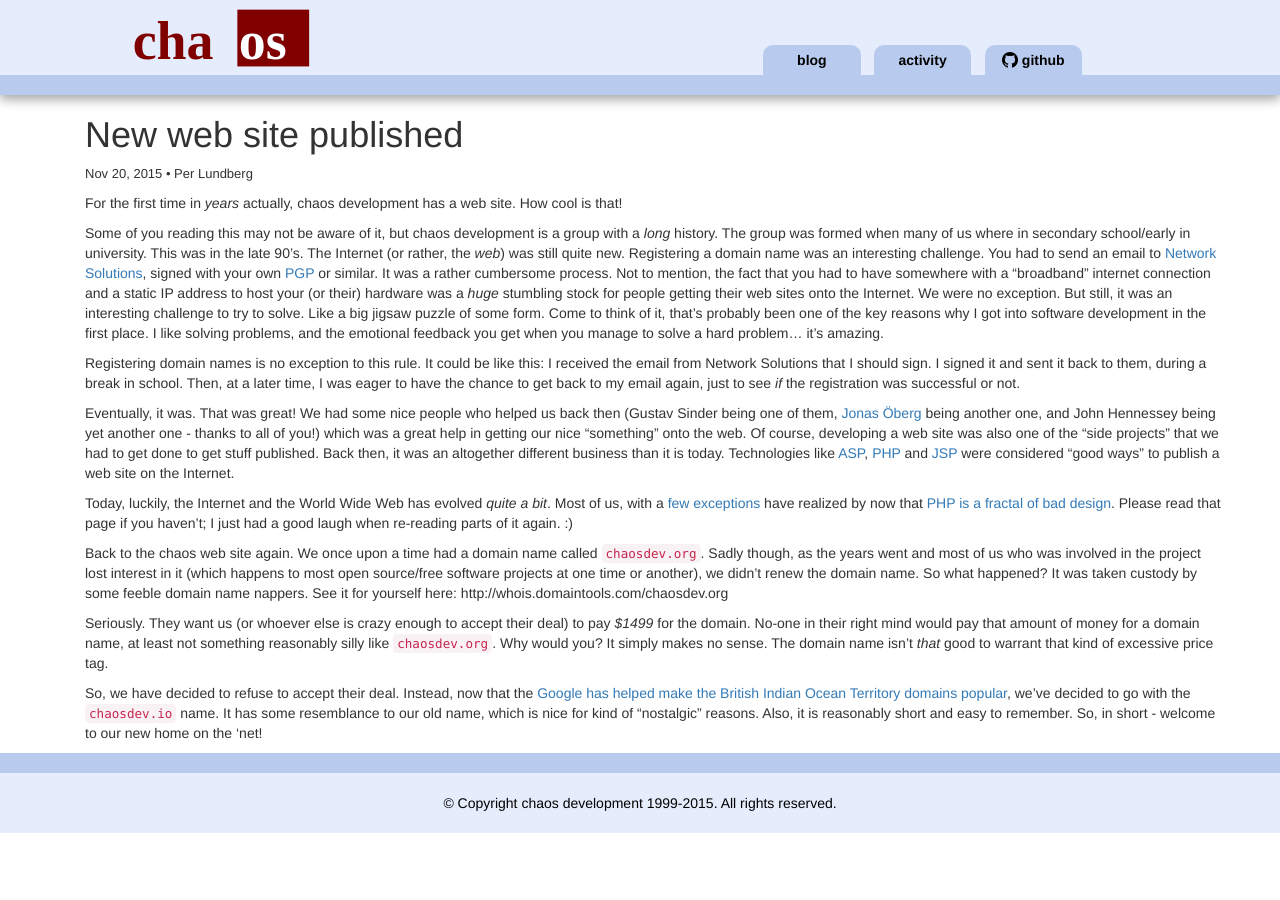
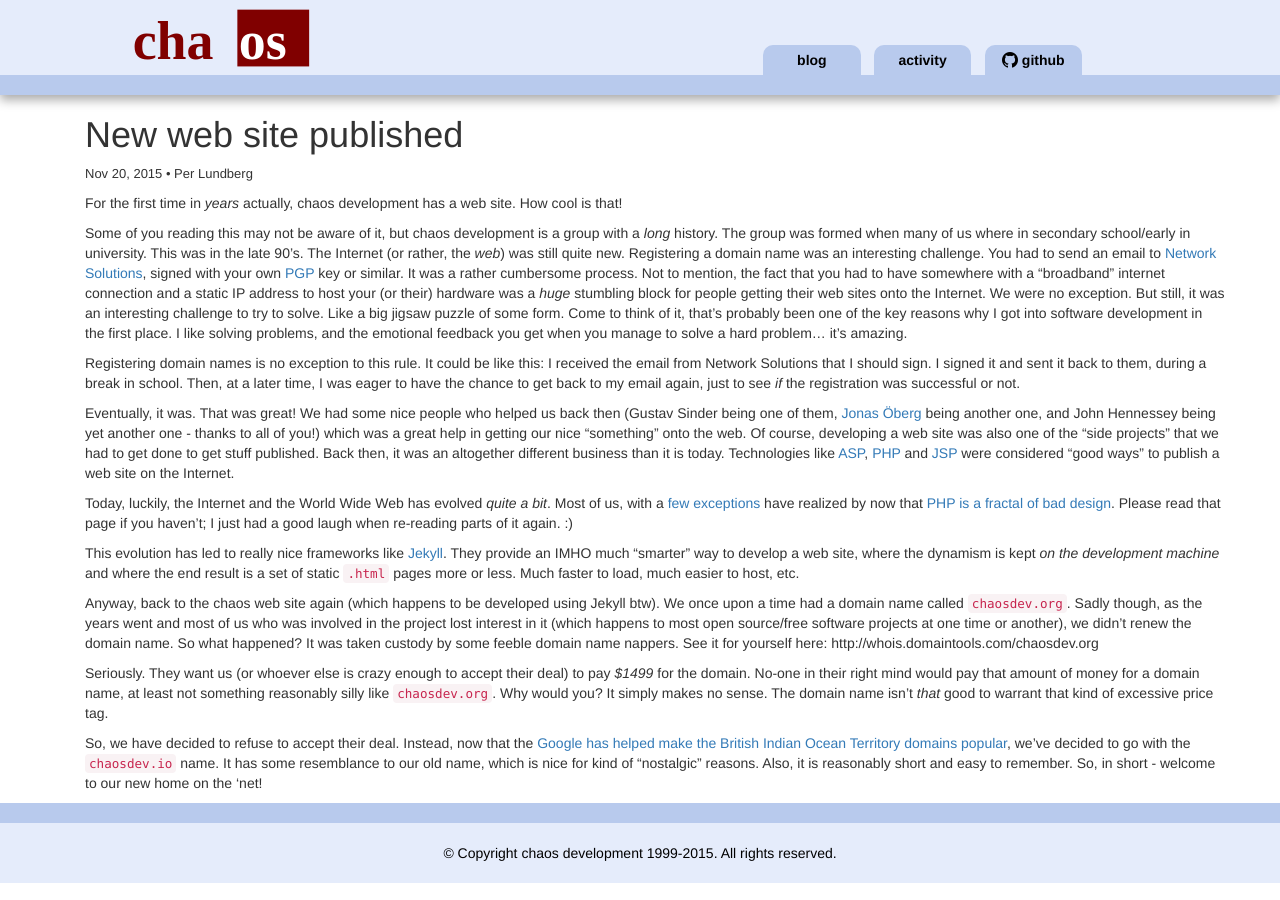
Before and after one commit to chaos4ever/chaos4ever.github.io, a Jekyll site: the page built from _posts/2015-11-20-new-web-site-published.md, in a window 1280 px wide. Built offline with Jekyll 4.4.1, drawn with Linux system fonts in a browser that asks for light colours; nearby versions of some CDN libraries; comment, search, counter and statistics services are not loaded.

Commit message:
Improved text a bit.

```diff
--- a/_posts/2015-11-20-new-web-site-published.md
+++ b/_posts/2015-11-20-new-web-site-published.md
@@ -7,7 +7,7 @@ author: Per Lundberg
 
 For the first time in *years* actually, chaos development has a web site. How cool is that!
 
-Some of you reading this may not be aware of it, but chaos development is a group with a *long* history. The group was formed when many of us where in secondary school/early in university. This was in the late 90's. The Internet (or rather, the *web*) was still quite new. Registering a domain name was an interesting challenge. You had to send an email to [Network Solutions](https://en.wikipedia.org/wiki/Network_Solutions), signed with your own [PGP](https://en.wikipedia.org/wiki/Pretty_Good_Privacy) or similar. It was a rather cumbersome process. Not to mention, the fact that you had to have somewhere with a "broadband" internet connection and a static IP address to host your (or their) hardware was a *huge* stumbling stock for people getting their web sites onto the Internet. We were no exception. But still, it was an interesting challenge to try to solve. Like a big jigsaw puzzle of some form. Come to think of it, that's probably been one of the key reasons why I got into software development in the first place. I like solving problems, and the emotional feedback you get when you manage to solve a hard problem... it's amazing.
+Some of you reading this may not be aware of it, but chaos development is a group with a *long* history. The group was formed when many of us where in secondary school/early in university. This was in the late 90's. The Internet (or rather, the *web*) was still quite new. Registering a domain name was an interesting challenge. You had to send an email to [Network Solutions](https://en.wikipedia.org/wiki/Network_Solutions), signed with your own [PGP](https://en.wikipedia.org/wiki/Pretty_Good_Privacy) key or similar. It was a rather cumbersome process. Not to mention, the fact that you had to have somewhere with a "broadband" internet connection and a static IP address to host your (or their) hardware was a *huge* stumbling block for people getting their web sites onto the Internet. We were no exception. But still, it was an interesting challenge to try to solve. Like a big jigsaw puzzle of some form. Come to think of it, that's probably been one of the key reasons why I got into software development in the first place. I like solving problems, and the emotional feedback you get when you manage to solve a hard problem... it's amazing.
 
 Registering domain names is no exception to this rule. It could be like this: I received the email from Network Solutions that I should sign. I signed it and sent it back to them, during a break in school. Then, at a later time, I was eager to have the chance to get back to my email again, just to see *if* the registration was successful or not.
 
@@ -15,7 +15,9 @@ Eventually, it was. That was great! We had some nice people who helped us back t
 
 Today, luckily, the Internet and the World Wide Web has evolved *quite a bit*. Most of us, with a [few exceptions](https://www.facebook.com/notes/facebook/php-and-facebook/2356432130) have realized by now that [PHP is a fractal of bad design](http://eev.ee/blog/2012/04/09/php-a-fractal-of-bad-design/). Please read that page if you haven't; I just had a good laugh when re-reading parts of it again. :)
 
-Back to the chaos web site again. We once upon a time had a domain name called `chaosdev.org`. Sadly though, as the years went and most of us who was involved in the project lost interest in it (which happens to most open source/free software projects at one time or another), we didn't renew the domain name. So what happened? It was taken custody by some feeble domain name nappers. See it for yourself here: http://whois.domaintools.com/chaosdev.org
+This evolution has led to really nice frameworks like [Jekyll](http://jekyllrb.com). They provide an IMHO much "smarter" way to develop a web site, where the dynamism is kept *on the development machine* and where the end result is a set of static `.html` pages more or less. Much faster to load, much easier to host, etc.
+
+Anyway, back to the chaos web site again (which happens to be developed using Jekyll btw). We once upon a time had a domain name called `chaosdev.org`. Sadly though, as the years went and most of us who was involved in the project lost interest in it (which happens to most open source/free software projects at one time or another), we didn't renew the domain name. So what happened? It was taken custody by some feeble domain name nappers. See it for yourself here: http://whois.domaintools.com/chaosdev.org
 
 Seriously. They want us (or whoever else is crazy enough to accept their deal) to pay *$1499* for the domain. No-one in their right mind would pay that amount of money for a domain name, at least not something reasonably silly like `chaosdev.org`. Why would you? It simply makes no sense. The domain name isn't *that* good to warrant that kind of excessive price tag.
 
```
